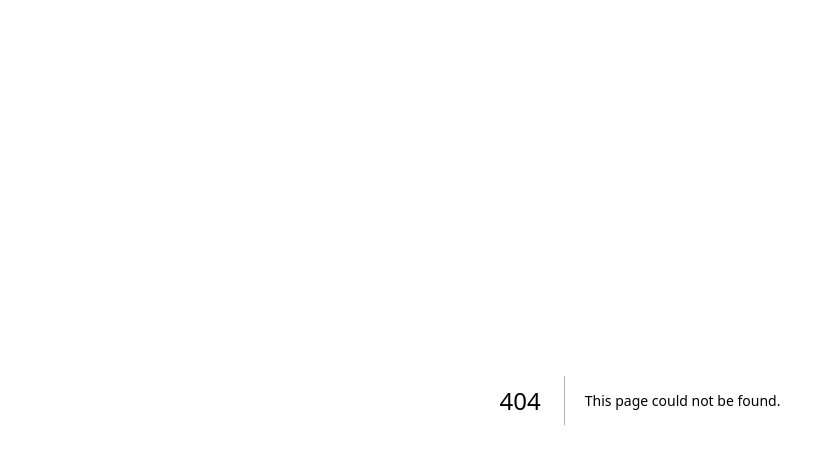
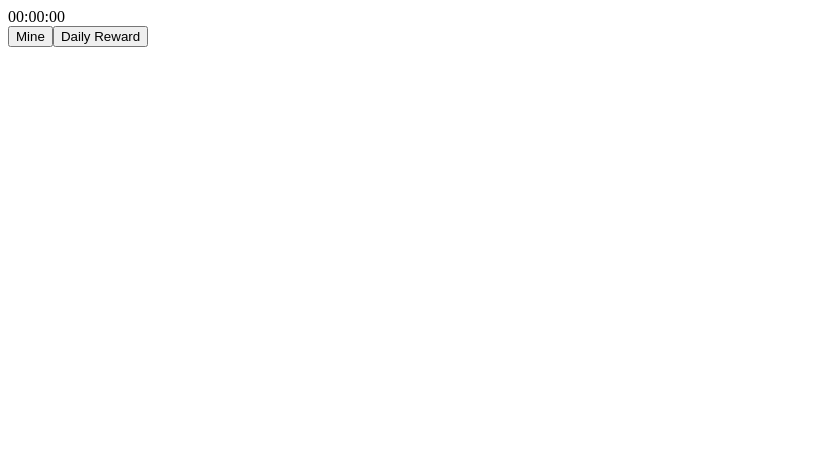
Before and after one commit to Ekehi/xp-earner-main, a Next.js app in the folder client/: page /coutdown in a window 1280 px wide. Before the commit this address had no page. Shown: the top 464 px of the page, without its empty margins (0-835 px from the left). Built offline with nearby package versions, Linux system fonts and the light colour scheme.

Commit message:
Page Setup

```diff
--- a/client/package.json
+++ b/client/package.json
@@ -24,6 +24,7 @@
     "next": "^14.2.4",
     "react": "^18.3.1",
     "react-bootstrap": "^2.9.2",
+    "react-countdown-circle-timer": "^3.2.1",
     "react-dom": "^18.3.1",
     "react-hot-toast": "^2.4.1",
     "react-icons": "^4.12.0",
--- a/client/src/Style.css
+++ b/client/src/Style.css
@@ -1,7 +1,7 @@
 body,
 html
 {
-    overflow:hidden;
+    overflow: auto;
     width: 100%;
     height: 100%;
     margin: 0;
@@ -9,27 +9,26 @@ html
     background: rgb(255, 255, 255);
 }
 
+div#root {
+    background-color: black;
+    width: 100%;
+    height: 100%;
+    margin: 0;
+    padding:0;
+}
+
 body::-webkit-scrollbar {
     display: none;
 }
 
-.App {
-
-    justify-content: center;
-    display: flex;
-    align-items: center;
-    flex-grow: 1;
-}
 
 .container {
     display: flex;
     flex-direction: column;
     align-items: center;
+    justify-content: center;
+    flex-grow: 1;
     width: 100%;
-}
-
-.flex-grow-1{
-
 }
 
 .cardLeft {
@@ -53,7 +52,3 @@ body::-webkit-scrollbar {
     text-decoration: none;
     color: in;
 }
-
-.progress-gradient {
-    background: linear-gradient(to right, #90ef89, #d692dd, #726edd);
-  }
--- /dev/null
+++ b/client/src/pages/coutdown.js
@@ -0,0 +1,79 @@
+import React, { useState, useEffect } from 'react';
+
+const Countdown = ({ onPointClaim, minClaim, maxClaim }) => {
+  const [timeLeft, setTimeLeft] = useState(0); // Time left in seconds
+  const [isCounting, setIsCounting] = useState(false);
+  const [claimAmount, setClaimAmount] = useState(null);
+
+  useEffect(() => {
+    console.log('useEffect called');
+    console.log('isCounting:', isCounting);
+    console.log('timeLeft:', timeLeft);
+
+    let timer;
+    if (isCounting && timeLeft < 100) {
+      timer = setInterval(() => {
+        setTimeLeft((prevTime) => prevTime + 1);
+      }, 1000);
+    } else if (timeLeft === 100) {
+      setIsCounting(false);
+      const randomClaim = Math.floor(Math.random() * (maxClaim - minClaim + 1)) + minClaim;
+      setClaimAmount(randomClaim);
+    }
+    return () => clearInterval(timer);
+  }, [isCounting, timeLeft, minClaim, maxClaim]);
+
+  const startCountdown = () => {
+    console.log('Button clicked');
+    if (timeLeft === 100) {
+      onPointClaim(claimAmount);
+      setTimeLeft(0);
+      setClaimAmount(null);
+    }
+    setIsCounting(true);
+  };
+
+  const formatTime = (seconds) => {
+    const hours = Math.floor(seconds / 3600);
+    const minutes = Math.floor((seconds % 3600) / 60);
+    const secs = seconds % 60;
+    return `${hours.toString().padStart(2, '0')}:${minutes
+      .toString()
+      .padStart(2, '0')}:${secs.toString().padStart(2, '0')}`;
+  };
+
+  return (
+    <div className="flex flex-col items-center w-full m-5">
+      <div className="w-full bg-gray-200 rounded-full h-8 mb-12 relative">
+        <div
+          className="bg-blue-600 h-8 rounded-full"
+          style={{ width: `${(timeLeft / 100) * 100}%` }}
+        ></div>
+        <span className="absolute inset-0 rounded-full flex justify-center items-center text-white font-bold">
+          {timeLeft === 100 ? `Claimable Amount: ${claimAmount}` : formatTime(timeLeft)}
+        </span>
+      </div>
+
+      <div className='relative w-full flex flex-row justify-between '>
+        <button
+          onClick={startCountdown}
+          className={`${timeLeft === 100 ? 'bg-green-500 hover:bg-green-700' : 'bg-blue-500 hover:bg-blue-700'
+            } text-white font-bold py-2 px-4 rounded mt-4`}
+        >
+          {timeLeft === 100 ? 'Claim Point' : 'Mine'}
+        </button>
+        <button
+
+          className=
+          'bg-green-500 hover:bg-green-700 text-white font-bold py-2 px-4 rounded mt-4'
+        >
+          Daily Reward
+        </button>
+
+      </div>
+
+    </div>
+  );
+};
+
+export default Countdown;
```
Also changed, not shown: client/src/App.js (+53 -21 lines), client/src/pages/CircularCount.js (added, +56 -0 lines), 1 other file (tests, documents, lock files or other folders).
